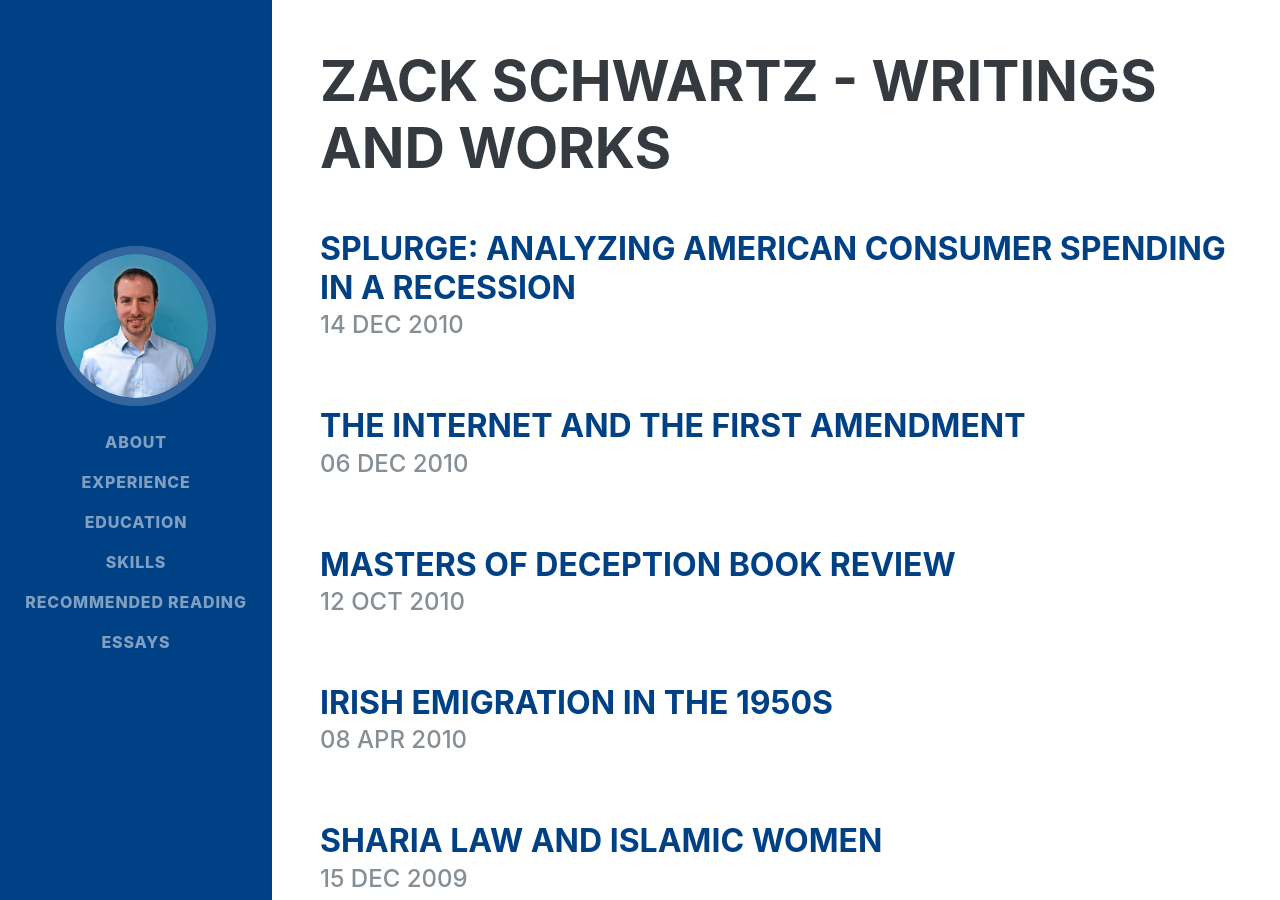
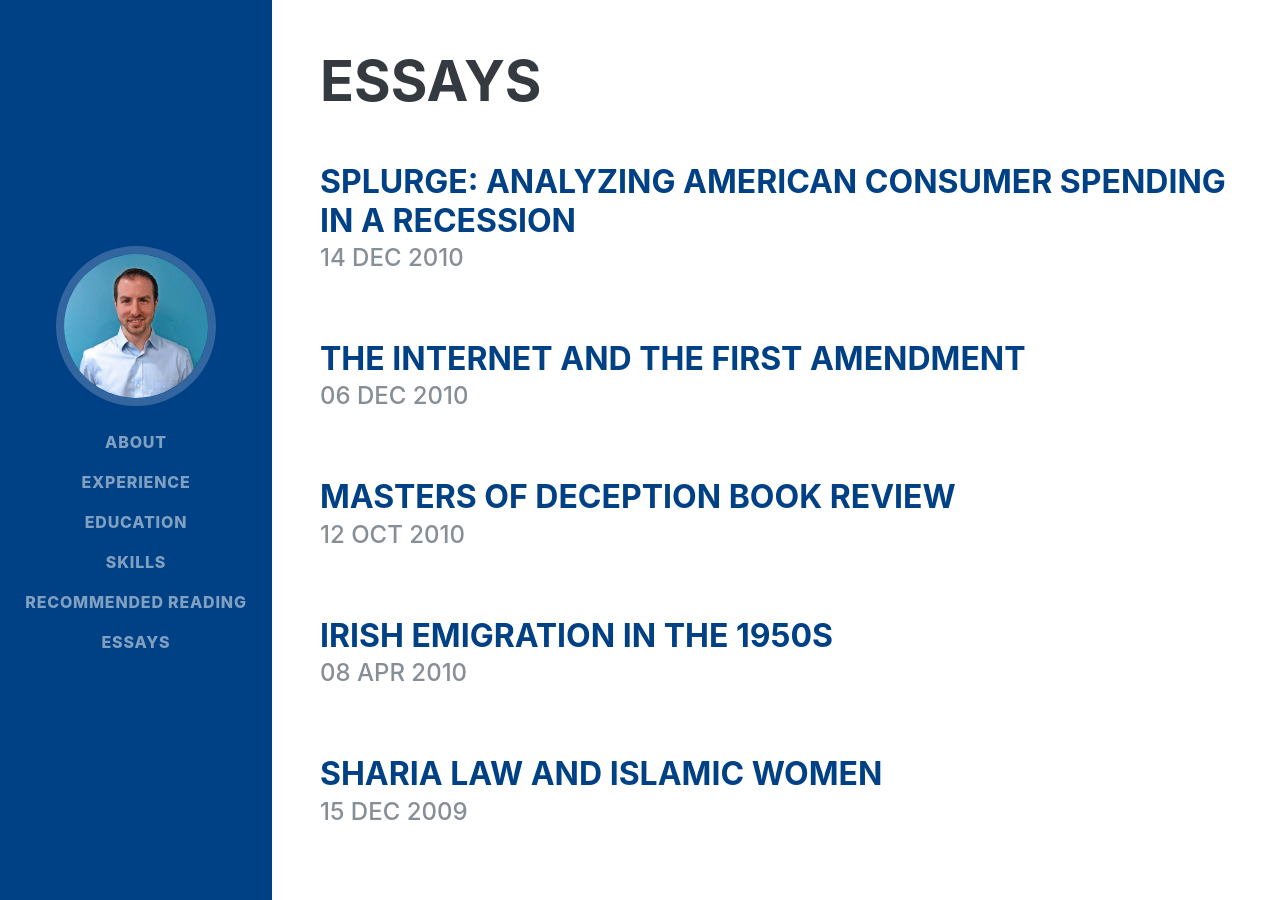
Before and after one commit to apexdodge/apexdodge.github.io, a Jekyll site: the page built from posts/index.html, in a window 1280 px wide and 900 px high. Built offline with Jekyll 4.4.1, drawn with Linux system fonts in a browser that asks for light colours; some web fonts are replaced.

Commit message:
fix typo

```diff
--- a/posts/index.html
+++ b/posts/index.html
@@ -1,6 +1,6 @@
 ---
 layout: default
-title: Zack Schwartz - Writings and Works
+title: Essays
 ---
 
 <section class="resume-section p-3 p-lg-5 d-flex justify-content-center">
```
Also changed, not shown: recommended-reading.md (renamed from recommended-readings.md).
